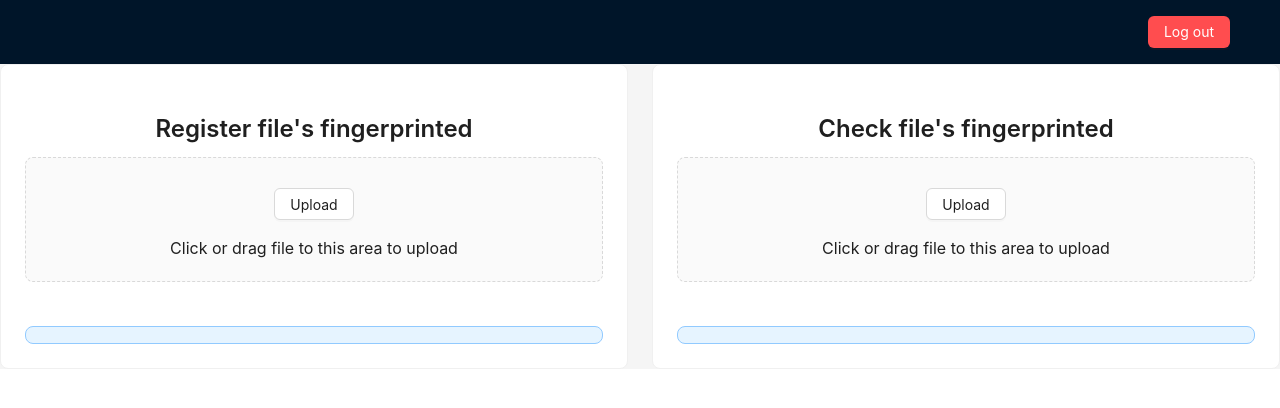
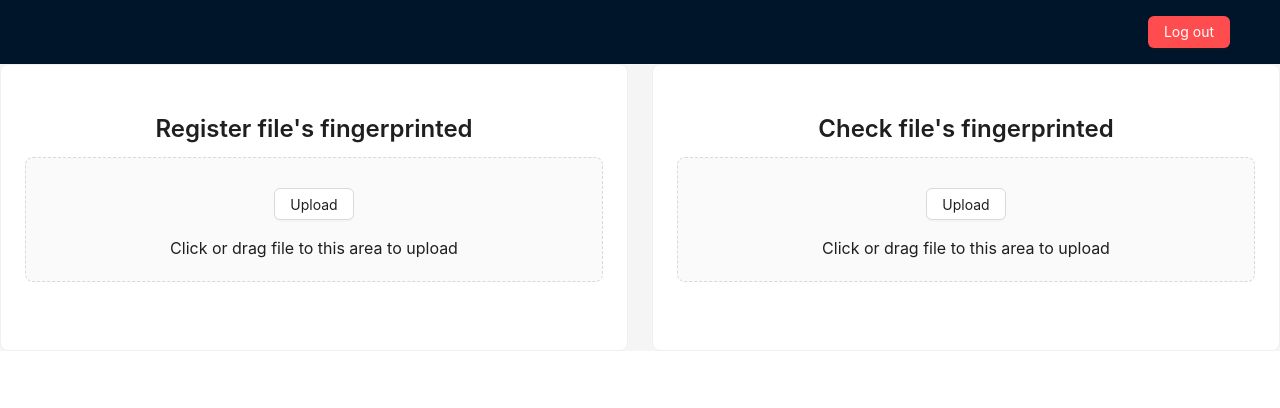
Before and after one commit to hieunguyena6/checksum-fe, a React (Create React App) app: page / in a window 1280 px wide. Shown: the top 408 px of the page. Built offline with nearby package versions, Linux system fonts and the light colour scheme; sample sign-in values are in the browser's storage.

Commit message:
fix: alert

```diff
--- a/src/components/CheckFile.jsx
+++ b/src/components/CheckFile.jsx
@@ -90,7 +90,7 @@ export default function CheckFile() {
         </Upload.Dragger>
         <br />
         <br />
-        <Alert message={renderFileCheckResult} />
+        {renderFileCheckResult && <Alert message={renderFileCheckResult} />}
       </Card>
     </Col>
   );
--- a/src/components/FileRegister.jsx
+++ b/src/components/FileRegister.jsx
@@ -77,7 +77,7 @@ export default function FileRegister() {
         </Upload.Dragger>
         <br />
         <br />
-        <Alert message={registerMessage} />
+        {registerMessage && <Alert message={registerMessage} />}
       </Card>
     </Col>
   );
```
